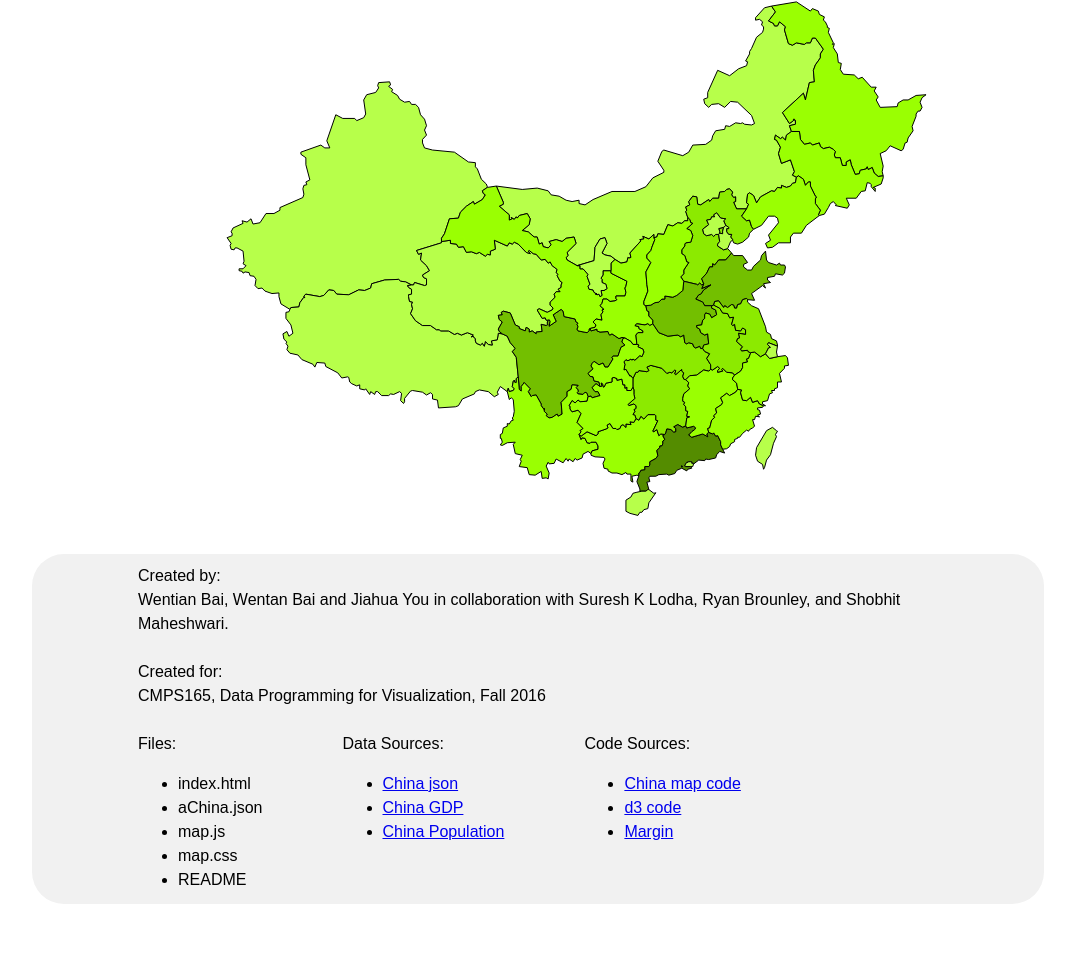
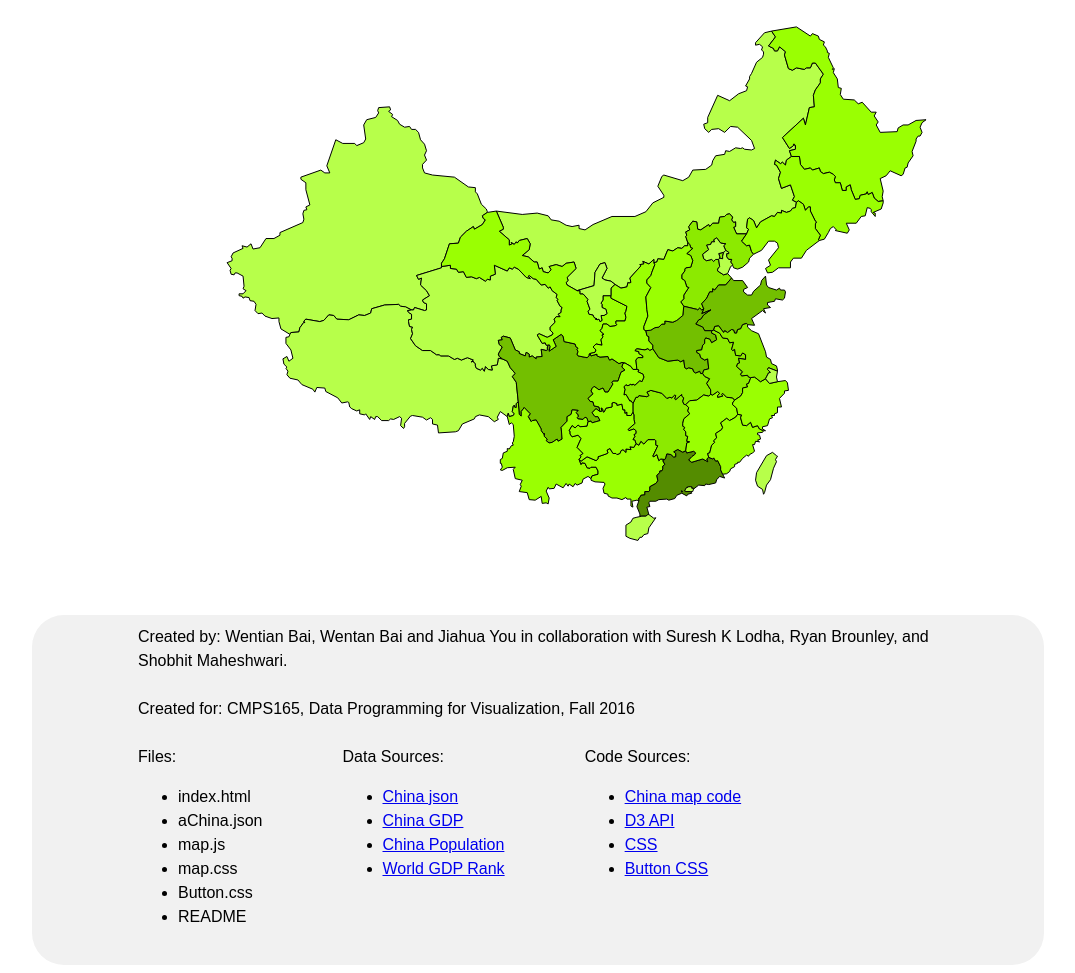
Before and after one commit to Gawaa/china-pd, a plain HTML site: page index.html in a window 1280 px wide. Shown: the part 906-1879 px from the top of the page, without its empty margins (102-1177 px from the left). Before the commit the page ends 1818 px from the top, so only its background shows below. Drawn offline with nearby package versions, Linux system fonts and the light colour scheme.

Commit message:
Update index.html

```diff
--- a/index.html
+++ b/index.html
@@ -1,30 +1,30 @@
 <!DOCTYPE html>
 <html>
-  <head>
-        <meta charset="utf-8">
-        <title>China Map</title>
-    <script type="text/javascript" src="https://d3js.org/d3.v3.min.js"></script>
+<head>
+    <meta charset="utf-8">
+    <title>Characteristic of Chinese Economy, 2014</title>
     <link rel="stylesheet" type="text/css" href="map.css">
-  </head>
-<style>
+    <link rel="stylesheet" type="text/css" href="Button.css">
+    <script type="text/javascript" src=https://d3js.org/d3.v3.min.js></script>
+</head>
 
-</style>
 <body>
 
-
     <div id="title" class="title" align="center">
-        <h1 >China Population,GDP,and GDP Per Capita: Provinces and 10 Famous Cities, 2014</h1>
-        <HR SIZE=3></HR>
+        <h1 >China : Population and GDP, 2014</h1>
+<!--        <HR SIZE=3></HR>-->
+        <p>Chinese population is concentrated in eastern coastal areas in several famous cities with a high population density.</p>
     </div>
     <script src="map.js" >
     </script>
+    <br><br>
     <div id="ending" class="ending" transform="translate(0,0)">
         <div id="endingtext" align="left">
-            <div id="createdBy">Created by: <br>
+            <div id="createdBy">Created by:
                 <a>Wentian Bai, Wentan Bai and Jiahua You in collaboration with Suresh K Lodha, Ryan Brounley, and Shobhit Maheshwari.</a>
                 <br><br>
             </div>
-            <div id="createdFor">Created for:<br>
+            <div id="createdFor">Created for:
                 <a>CMPS165, Data Programming for Visualization, Fall 2016</a>
                 <br><br>
             </div>
@@ -34,6 +34,7 @@
                     <li>aChina.json</li>
                     <li>map.js</li>
                     <li>map.css</li>
+                    <li>Button.css</li>
                     <li>README</li>
                 </ul>
             </div>
@@ -42,13 +43,15 @@
                     <li><a href=http://www.ourd3js.com/wordpress/638/#more-638>China json</a></li>
                     <li><a href=http://www.shijiejingji.net>China GDP</a></li>
                     <li><a href=http://www.stats.gov.cn>China Population</a></li>
+                    <li><a href=http://statisticstimes.com/economy/world-gdp-ranking.php>World GDP Rank</a></li>
                 </ul>
             </div>
             <div id="References" style="float:left">Code Sources:
                 <ul>
                     <li><a href=http://www.ourd3js.com/wordpress/296>China map code</a></li>
-                    <li><a href=https://github.com/d3/d3/wiki/CN-Home>d3 code</a></li>
-                    <li><a href=https://gist.github.com/mbostock/3019563>Margin</a></li>
+                    <li><a href=https://github.com/d3/d3/wiki/CN-Home>D3 API</a></li>
+                    <li><a href=http://www.w3schools.com>CSS</a></li>
+                    <li><a href=http://tympanus.net/codrops/2012/01/11/css-buttons-with-pseudo-elements>Button CSS</a></li>
                 </ul>
             </div>
         </div>
```
